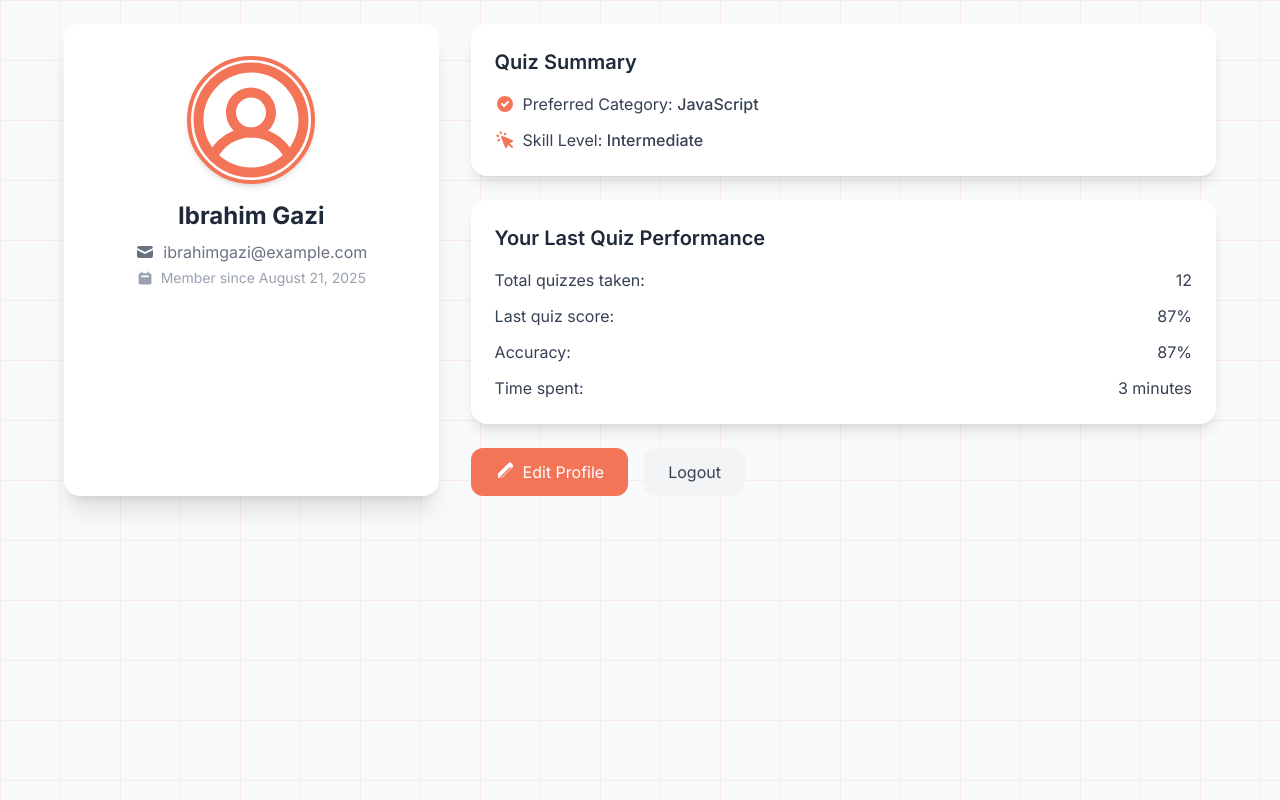
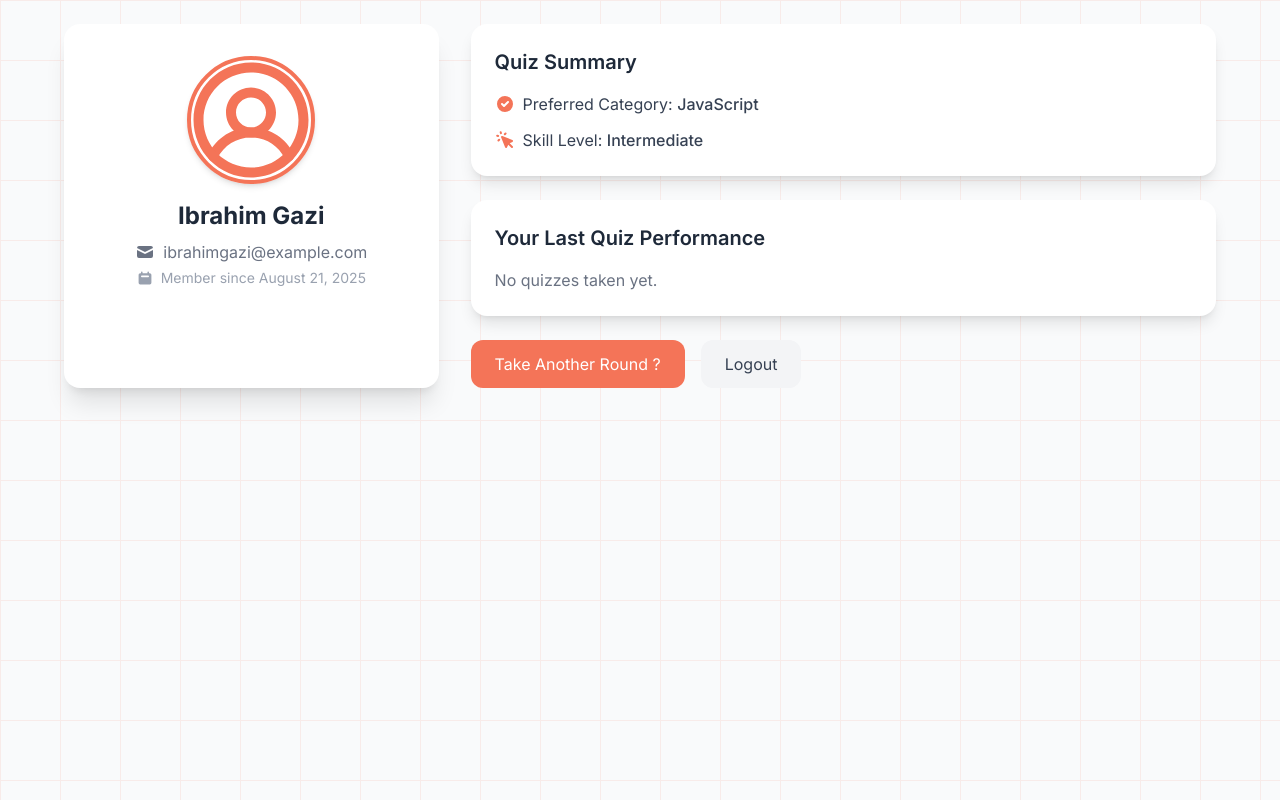
Before and after one commit to IbrahimGazi2022/Quiz-AI, a Next.js app: page /pages/profile in a window 1280 px wide. Built offline with nearby package versions, Linux system fonts and the light colour scheme.

Commit message:
Save user data on profile page

```diff
--- a/app/pages/category/page.tsx
+++ b/app/pages/category/page.tsx
@@ -121,7 +121,7 @@ const Page = () => {
     ];
 
     return (
-        <div className="relative flex items-center justify-center min-h-screen bg-gradient-to-br from-[#F47458] to-gray-100">
+        <div className="relative flex items-center justify-center min-h-screen ">
             <div className="absolute top-5 right-27 z-50" ref={dropdownRef}>
                 <button
                     onClick={() => setDropdownOpen(!dropdownOpen)}
@@ -189,10 +189,10 @@ const Page = () => {
                             key={topic.id}
                             className="group relative overflow-hidden"
                         >
-                            <div className="bg-white rounded-xl shadow-lg overflow-hidden hover:shadow-xl transition-shadow duration-300 z-10">
+                            <div className="bg-white rounded-xl border-1 border-gray-200 shadow-lg overflow-hidden hover:shadow-xl transition-shadow duration-300 z-10">
                                 <div className={`${topic.color} h-2 w-full`} />
 
-                                <div className="p-6 flex flex-col items-center">
+                                <div className="p-6 flex flex-col items-center ">
                                     {/* Icon */}
                                     <div
                                         className={`w-20 h-20 ${topic.color} rounded-full flex items-center justify-center mb-4`}
--- a/app/pages/profile/page.tsx
+++ b/app/pages/profile/page.tsx
@@ -1,14 +1,27 @@
+'use client';
+
+import Link from "next/link";
+import { useEffect, useState } from "react";
+
 const ProfilePage = () => {
+
     const user = {
         name: "Ibrahim Gazi",
         email: "ibrahimgazi@example.com",
         avatarUrl: "/img/user.svg",
         createdAt: "2025-08-21",
-        totalQuizzes: 12,
-        lastQuizScore: 87,
         preferredCategory: "JavaScript",
         skillLevel: "Intermediate",
     };
+
+    const [stats, setStats] = useState<any | null>(null);
+
+    useEffect(() => {
+        const statsRaw = localStorage.getItem("quiz:stats");
+        if (statsRaw) {
+            setStats(JSON.parse(statsRaw));
+        }
+    }, []);
 
     const motherColor = "#F47458";
 
@@ -64,34 +77,44 @@ const ProfilePage = () => {
                     {/* Detailed Quiz Performance */}
                     <div className="bg-white shadow-lg rounded-2xl p-6">
                         <h2 className="text-xl font-semibold mb-4 text-gray-800">Your Last Quiz Performance</h2>
+
+                        {!stats ? (
+                            <p className="text-gray-500">No quizzes taken yet.</p>
+                        ) : (
                             <ul className="space-y-3">
                                 <li className="flex justify-between text-gray-700">
-                                <span>Total quizzes taken:</span>
-                                <span>{user.totalQuizzes}</span>
+                                    <span>Total Quiz Round taken:</span>
+                                    <span>{stats.totalQuizzes}</span>
                                 </li>
                                 <li className="flex justify-between text-gray-700">
                                     <span>Last quiz score:</span>
-                                <span>{user.lastQuizScore}%</span>
+                                    <span>{stats.lastQuiz.score}/{stats.lastQuiz.total} ({stats.lastQuiz.accuracyPercent}%)</span>
                                 </li>
                                 <li className="flex justify-between text-gray-700">
                                     <span>Accuracy:</span>
-                                <span>87%</span>
+                                    <span>{stats.lastQuiz.accuracyPercent}%</span>
                                 </li>
                                 <li className="flex justify-between text-gray-700">
                                     <span>Time spent:</span>
-                                <span>3 minutes</span>
+                                    <span>
+                                        {Math.floor(stats.lastQuiz.timeSpentSec / 60)}m {stats.lastQuiz.timeSpentSec % 60}s
+                                    </span>
                                 </li>
                             </ul>
+                        )}
                     </div>
+
 
                     {/* Action Buttons */}
                     <div className="flex flex-col sm:flex-row gap-4">
-                        <button style={{ backgroundColor: motherColor }} className="text-white px-6 py-3 rounded-xl hover:opacity-90 transition-opacity flex items-center justify-center">
-                            <svg xmlns="http://www.w3.org/2000/svg" className="h-5 w-5 mr-2" viewBox="0 0 20 20" fill="currentColor">
-                                <path d="M17.414 2.586a2 2 0 010 2.828l-10 10a2 2 0 01-1.414.586H4a1 1 0 01-1-1v-2.586a2 2 0 01.586-1.414l10-10a2 2 0 012.828 0zM15 5l-10 10v1h1l10-10-1-1z" />
-                            </svg>
-                            Edit Profile
+                        <Link href="/pages/category">
+                            <button
+                                style={{ backgroundColor: motherColor }}
+                                className="text-white px-6 py-3 rounded-xl hover:opacity-90 transition-opacity flex items-center justify-center"
+                            >
+                                Take Another Round ?
                             </button>
+                        </Link>
                         <button className="bg-gray-100 text-gray-700 px-6 py-3 rounded-xl hover:bg-gray-200 transition-colors">
                             Logout
                         </button>
--- a/app/quiz/ QuizPage.tsx
+++ b/app/quiz/ QuizPage.tsx
@@ -3,6 +3,7 @@
 import { useEffect, useState } from "react";
 import { useRouter, useSearchParams } from "next/navigation";
 import Image from "next/image";
+import { Loader } from "@/components/UI/Loader";
 
 type Option = {
   id: string;
@@ -28,6 +29,7 @@ export default function QuizPage() {
   const [timeLeft, setTimeLeft] = useState(30);
   const [timerActive, setTimerActive] = useState(true);
   const [score, setScore] = useState(0);
+  const [quizStartAt] = useState(new Date());
   const searchParams = useSearchParams();
 
   // fetch questions from API
@@ -79,20 +81,59 @@ export default function QuizPage() {
   };
 
   const handleNextQuestion = () => {
+    const saveQuizResult = (finalScore: number) => {
+      const total = questions.length;
+      const accuracyPercent = Math.round((finalScore / total) * 100);
+      const timeSpentSec = Math.round((Date.now() - quizStartAt.getTime()) / 1000);
+
+      // --- make new record ---
+      const newRecord = {
+        topic: searchParams.get("topic") || "react",
+        score: finalScore,
+        total,
+        accuracyPercent,
+        timeSpentSec,
+        startedAt: quizStartAt.toISOString(),
+        finishedAt: new Date().toISOString(),
+      }
+
+      // --- Stats Update ---
+      const statsRaw = localStorage.getItem("quiz:stats");
+      const stats = statsRaw ? JSON.parse(statsRaw) : { totalQuizzes: 0, lastQuiz: null };
+
+      const updatedStats = {
+        totalQuizzes: stats.totalQuizzes + 1,
+        lastQuiz: newRecord,
+      };
+
+      localStorage.setItem("quiz:stats", JSON.stringify(updatedStats));
+
+      // --- History Update ---
+      const historyRaw = localStorage.getItem("quiz:history");
+      const history = historyRaw ? JSON.parse(historyRaw) : [];
+
+      history.unshift(newRecord);
+      if (history.length > 50) history.pop();
+
+      localStorage.setItem("quiz:history", JSON.stringify(history));
+    };
+
+
     if (!isLastQuestion) {
       setCurrentQuestionIndex(currentQuestionIndex + 1);
       setSelectedOption(null);
       setTimeLeft(30);
       setTimerActive(true);
     } else {
-      router.push(`/quiz/result?score=${score}&total=${questions.length}`);
+      saveQuizResult(score);
+      router.push("/pages/profile");
     }
   };
 
   if (loading) {
     return (
-      <div className="min-h-screen flex items-center justify-center text-xl text-gray-600">
-        Loading questions...
+      <div className="fixed inset-0 bg-black/30 flex items-center justify-center z-50">
+        <Loader />
       </div>
     );
   }
```
Also changed, not shown: app/globals.css (line endings or trailing spaces). Lines whose indentation alone changed are shown as unchanged.
